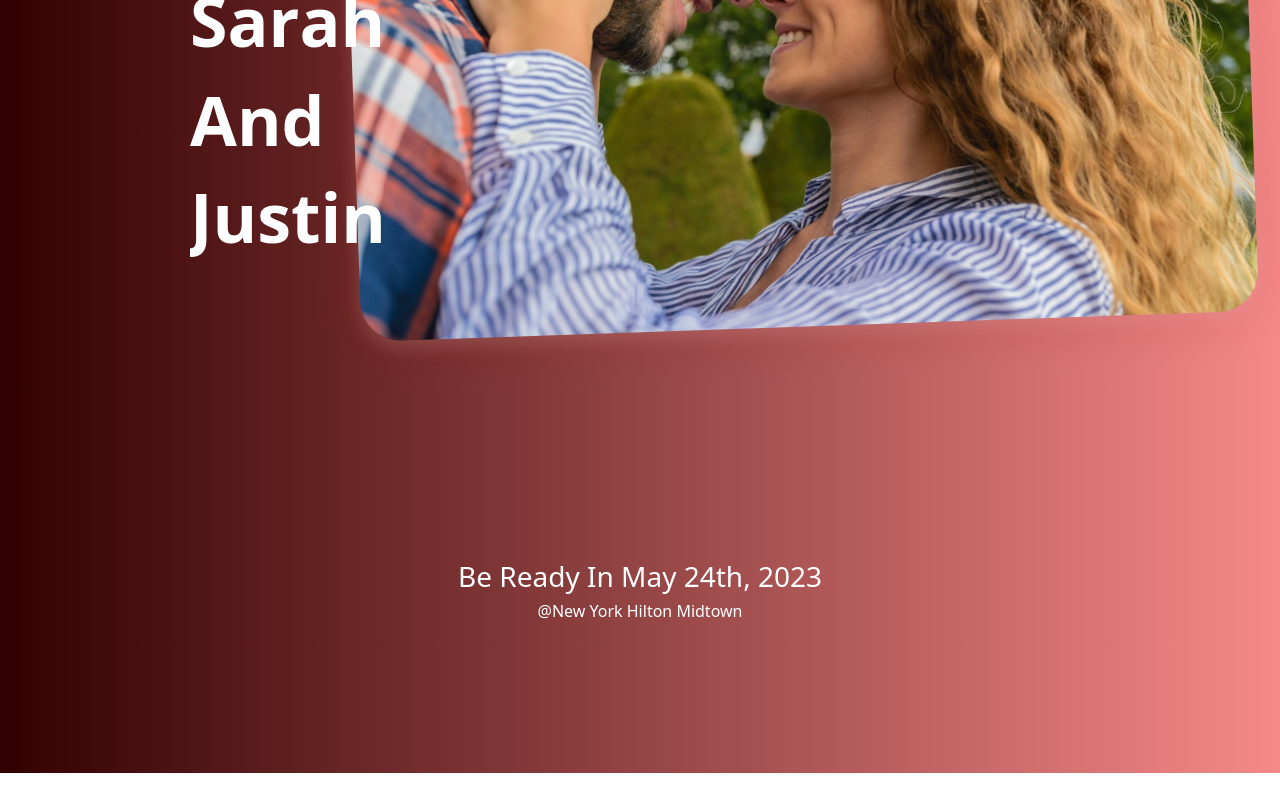
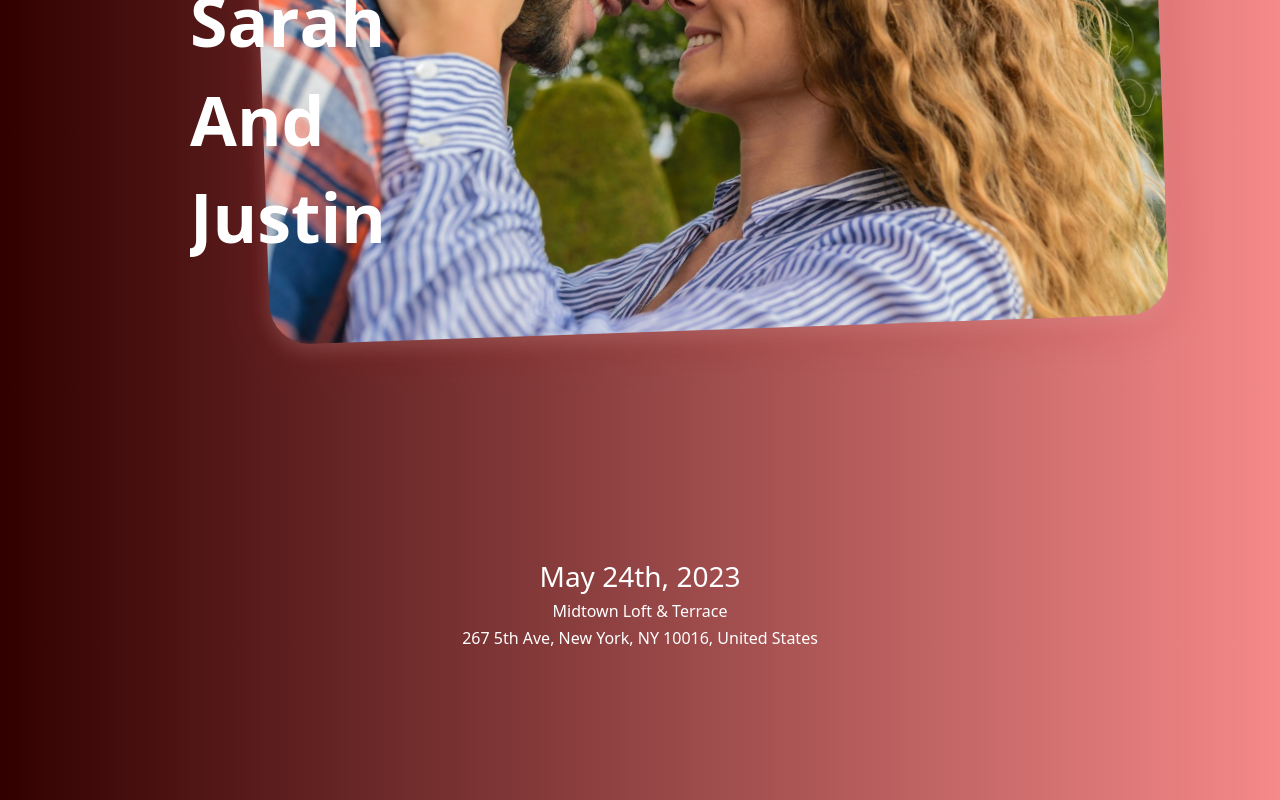
Before and after one commit to lahiruchalana/SarahJustin001, a React (Create React App) app: page / in a window 1280 px wide. Shown: the part 376-1176 px from the top of the page. Before the commit the page ends 1149 px from the top, so only its background shows below. Built offline with nearby package versions, Linux system fonts and the light colour scheme.

Commit message:
updated JSON5 to 2.2.2 for responding to securoty alert from github

```diff
--- a/package.json
+++ b/package.json
@@ -6,14 +6,17 @@
     "@testing-library/jest-dom": "^5.16.5",
     "@testing-library/react": "^13.4.0",
     "@testing-library/user-event": "^13.5.0",
+    "autoprefixer": "^10.4.14",
     "bootstrap": "^5.2.2",
     "framer-motion": "^7.5.3",
+    "postcss-cli": "^10.1.0",
     "react": "^18.2.0",
     "react-bootstrap": "^2.5.0",
     "react-dom": "^18.2.0",
     "react-router-dom": "^6.4.2",
     "react-scripts": "5.0.1",
     "react-youtube": "^10.0.0",
+    "tailwindcss": "^3.3.1",
     "web-vitals": "^2.1.4"
   },
   "scripts": {
--- /dev/null
+++ b/postcss.config.js
@@ -0,0 +1,6 @@
+module.exports = {
+    plugins: [
+      require('tailwindcss'),
+      require('autoprefixer'),
+    ],
+  }
--- a/src/index.css
+++ b/src/index.css
@@ -1,3 +1,7 @@
+@tailwind base;
+@tailwind components;
+@tailwind utilities;
+
 body {
   margin: 0;
   font-family: -apple-system, BlinkMacSystemFont, 'Segoe UI', 'Roboto', 'Oxygen',
--- a/src/views/Home/Home.js
+++ b/src/views/Home/Home.js
@@ -33,7 +33,7 @@ function Home() {
                         hidden: { y: 100, opacity: 0 }
                     }}
                     >
-                    <h3 id="text_white" className="date">Be Ready In May 24th, 2023</h3>
+                    <h3 id="text_white" className="date">May 24th, 2023</h3>
                 </motion.div>
                 <motion.div
                     transition={{ duration: 3 }}
@@ -46,7 +46,8 @@ function Home() {
                         hidden: { y: 100, opacity: 0 }
                     }}
                     >
-                    <h6 id="text_white" >@New York Hilton Midtown</h6>
+                    <h6 id="text_white" >Midtown Loft & Terrace</h6>
+                    <h6 id="text_white" >267 5th Ave, New York, NY 10016, United States</h6>
                     {/* <h4 id="text" >1335 Avenue Of The Americas, New York, NY 10019</h4> */}
                 </motion.div>
                 <br/>
--- /dev/null
+++ b/tailwind.config.js
@@ -0,0 +1,8 @@
+/** @type {import('tailwindcss').Config} */
+module.exports = {
+  content: [],
+  theme: {
+    extend: {},
+  },
+  plugins: [],
+}
```
Also changed, not shown: 1 other file (tests, documents, lock files or other folders).
